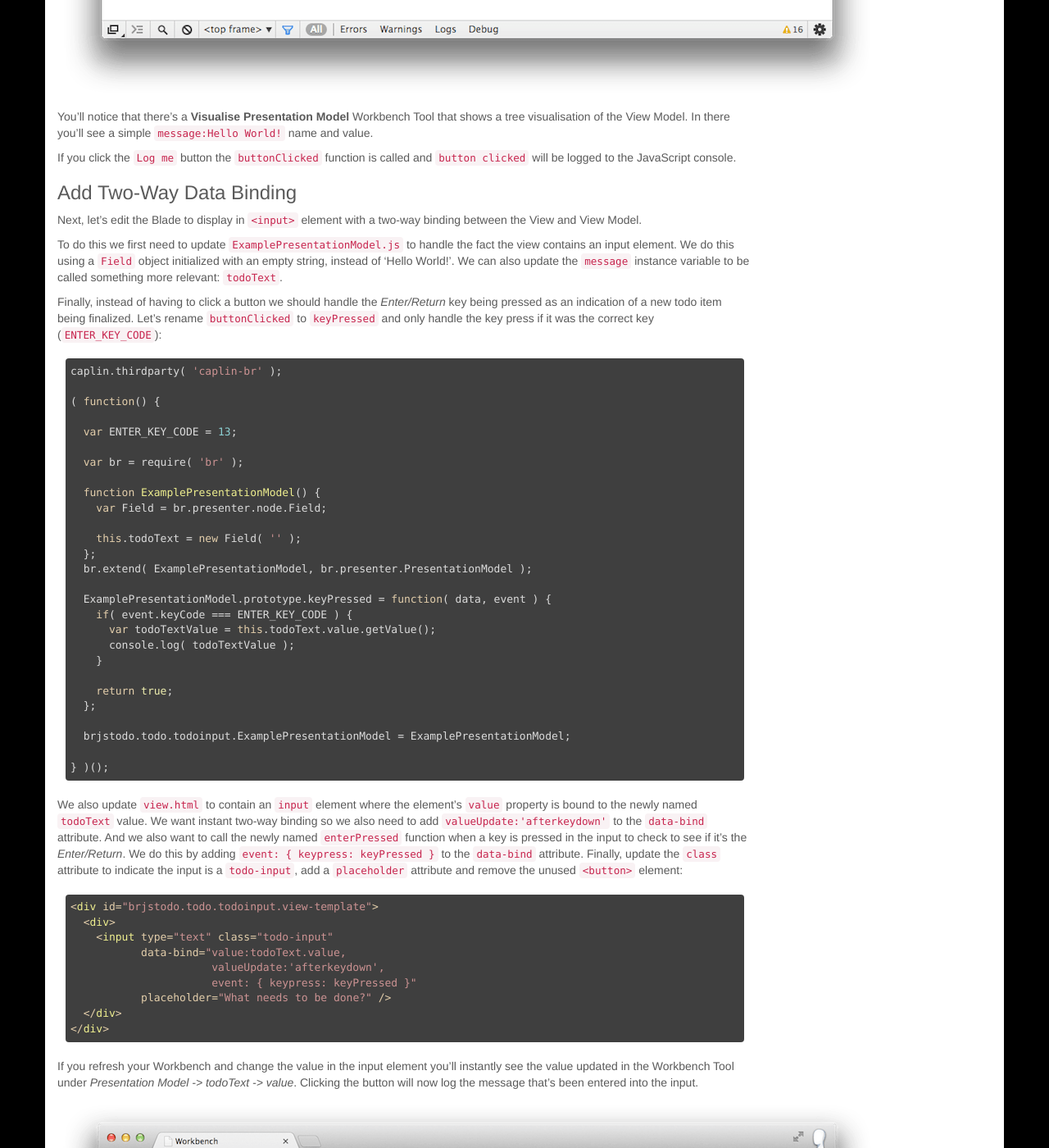
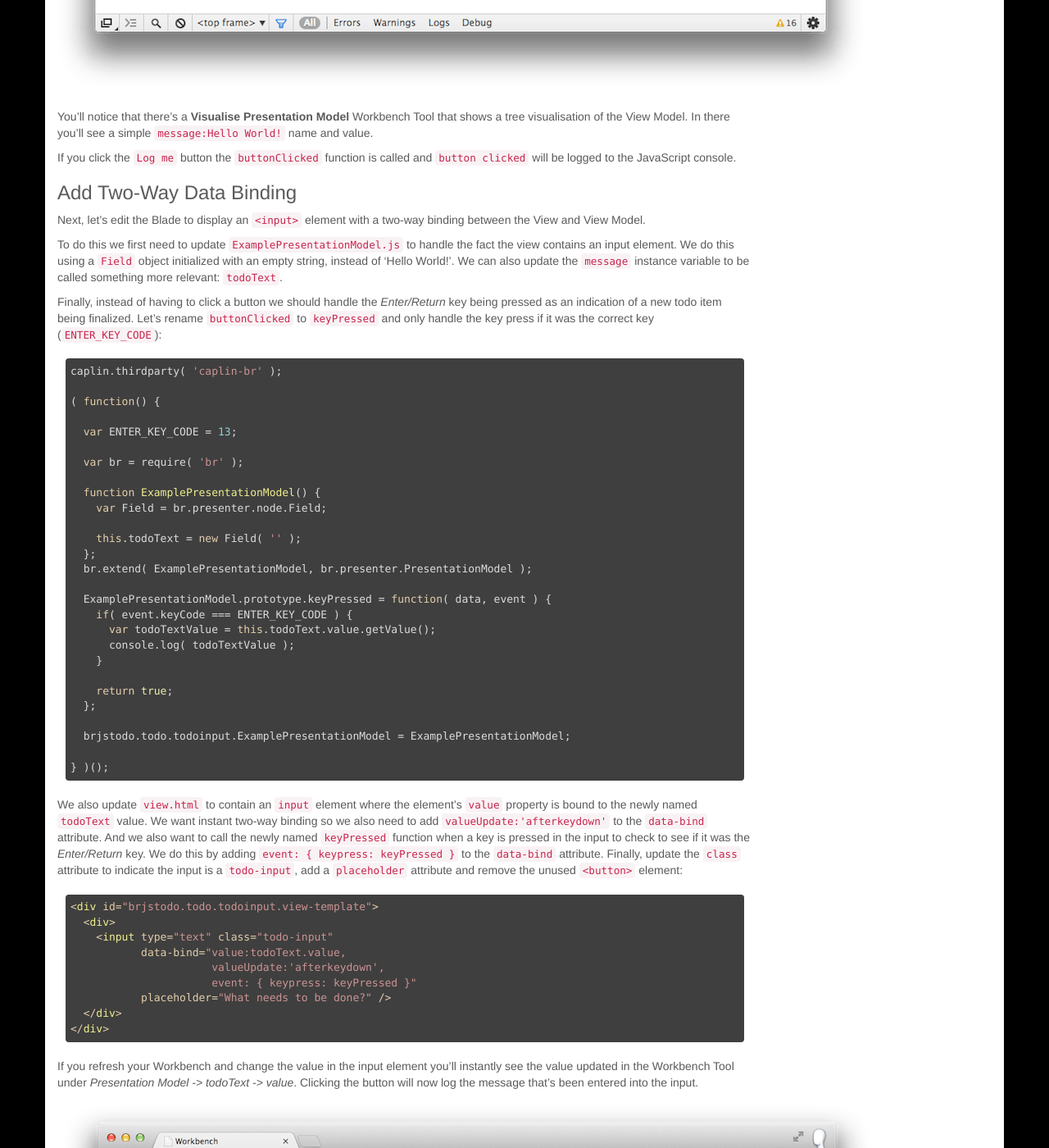
Before and after one commit to BladeRunnerJS/brjs-site, a Jekyll site: the page built from docs/use/getting_started.md, in a window 1280 px wide and 1400 px high, scrolled down 4526 px. Shown: the whole window at 82% size. Built offline with Jekyll 4.4.1, drawn with Linux system fonts in a browser that asks for light colours; some of the changed text lies outside the part shown.

Commit message:
Adding quick-fixes for typo/wording improvements for the Getting Started Guide for @leggeter to review #7 (View the code js file path reference correction) #9/#10 - Updating all getting-started screenshots which had the 'Messages' widget on workbench pages on the left as these have been removed from the template #11 Fixing typo for first para of Add Two-Way Data Binding #12 Fixing function reference 'enterPressed' -> 'keyPressed' #13 Changing 'to see if it's the *Enter/Return*' -> 'to see if it was the *Enter/Return* key' #14 This was resolved when the 'Run the Test' section was reworked after adding --no-browser flag support #28 Typo fix: 'updated it to look as follows' -> 'update it to look as follows'

```diff
--- a/docs/use/getting_started.md
+++ b/docs/use/getting_started.md
@@ -169,7 +169,7 @@
 
 ### Add Two-Way Data Binding
 
-Next, let's edit the Blade to display in `<input>` element with a two-way binding between the View and View Model.
+Next, let's edit the Blade to display an `<input>` element with a two-way binding between the View and View Model.
 
 To do this we first need to update `ExamplePresentationModel.js` to handle the fact the view contains an input element. We do this using a `Field` object initialized with an empty string, instead of 'Hello World!'. We can also update the `message` instance variable to be called something more relevant: `todoText`.
 
@@ -203,7 +203,7 @@
 
     } )();
 
-We also update `view.html` to contain an `input` element where the element's `value` property is bound to the newly named `todoText` value. We want instant two-way binding so we also need to add `valueUpdate:'afterkeydown'` to the `data-bind` attribute. And we also want to call the newly named `enterPressed` function when a key is pressed in the input to check to see if it's the *Enter/Return*. We do this by adding `event: { keypress: keyPressed }` to the `data-bind` attribute. Finally, update the `class` attribute to indicate the input is a `todo-input`, add a `placeholder` attribute and remove the unused `<button>` element:
+We also update `view.html` to contain an `input` element where the element's `value` property is bound to the newly named `todoText` value. We want instant two-way binding so we also need to add `valueUpdate:'afterkeydown'` to the `data-bind` attribute. And we also want to call the newly named `keyPressed` function when a key is pressed in the input to check to see if it was the *Enter/Return* key. We do this by adding `event: { keypress: keyPressed }` to the `data-bind` attribute. Finally, update the `class` attribute to indicate the input is a `todo-input`, add a `placeholder` attribute and remove the unused `<button>` element:
 
     <div id="brjstodo.todo.todoinput.view-template">
       <div>
```
Also changed, not shown: other parts of docs/use/getting_started.md (+2 -2 lines), docs/use/img/hello-world-workbench.png, docs/use/img/todo-items-console-workbench.png, docs/use/img/todo-items-workbench.png.
